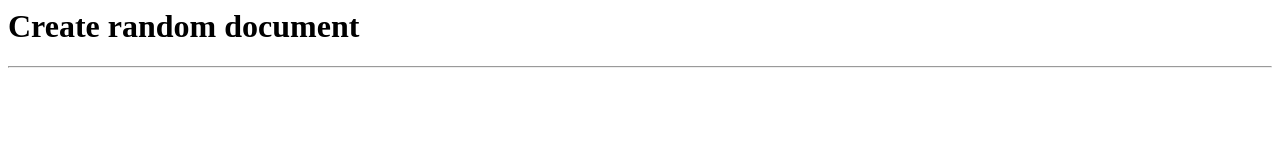
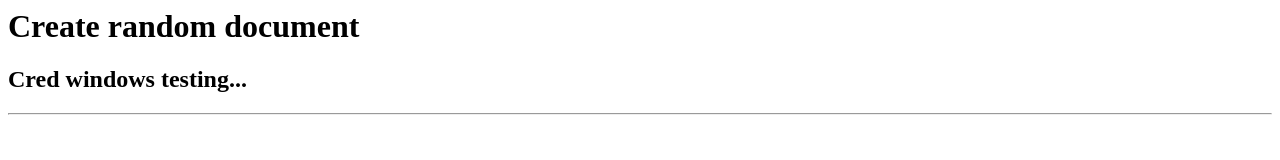
Before and after one commit to mheere/kent-doc, a website with bundled scripts: page index.html in a window 1280 px wide. Built offline with nearby package versions, Linux system fonts and the light colour scheme.

Commit message:
credentials test 1

```diff
--- a/index.html
+++ b/index.html
@@ -1,6 +1,8 @@
 <html>
 
 	<h1>Create random document</h1>
+	<h2>Cred windows testing...</h2>
+
 	<hr >
 
 	<script src='index.js'></script>
```
